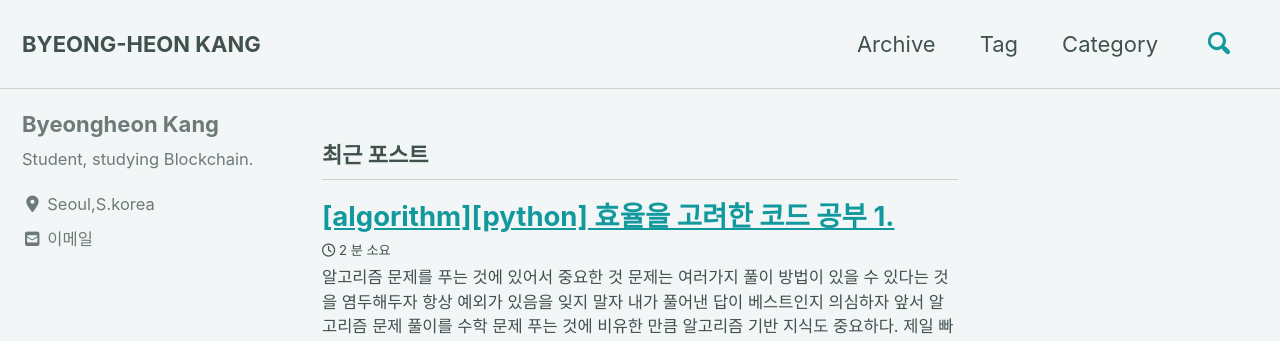
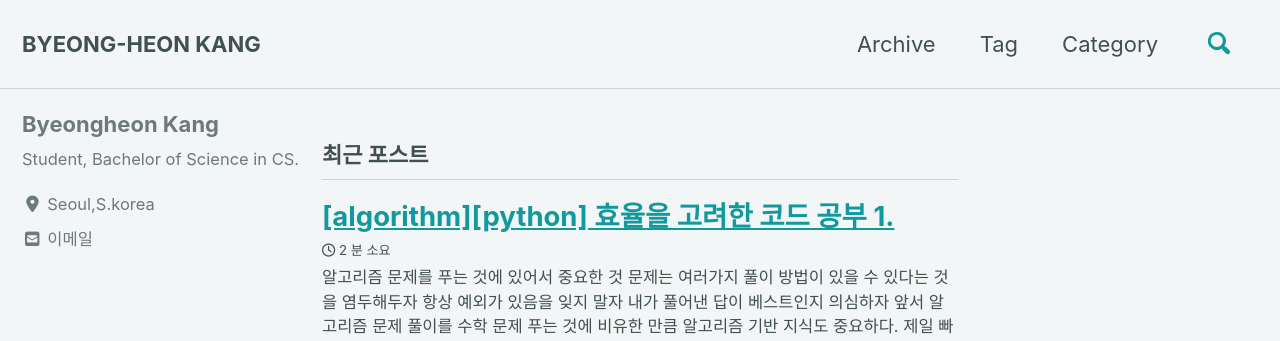
Before and after one commit to devtrail42/devtrail42.github.io, a Jekyll site: the page built from index.html, in a window 1280 px wide. Shown: the top 341 px of the page. Built offline with Jekyll 4.4.1, drawn with Linux system fonts in a browser that asks for light colours; cached includes are drawn as plain includes; nearby versions of some CDN libraries; the list of posts is cut into pages by our own code.

Commit message:
update bio & dependency

```diff
--- a/_config.yml
+++ b/_config.yml
@@ -109,7 +109,7 @@ analytics:
 author:
   name             : "Byeongheon Kang"
   avatar           : # path of avatar image, e.g. "/assets/images/bio-photo.jpg"
-  bio              : "Student, studying Blockchain."
+  bio              : "Student, Bachelor of Science in CS."
   location         : "Seoul,S.korea"
   email            : kbh122369@gmail.com
   links:
--- a/package.json
+++ b/package.json
@@ -23,7 +23,9 @@
   "devDependencies": {
     "npm-run-all": "^4.1.5",
     "onchange": "^5.1.3",
-    "uglify-js": "^3.4.9"
+    "uglify-js": "^3.4.9",
+    "set-value": ">=2.0.1",
+    "mixin-deep": ">=1.3.2"
   },
   "scripts": {
     "uglify": "uglifyjs assets/js/vendor/jquery/jquery-3.4.1.js assets/js/plugins/jquery.fitvids.js assets/js/plugins/jquery.greedy-navigation.js assets/js/plugins/jquery.magnific-popup.js assets/js/plugins/jquery.ba-throttle-debounce.js assets/js/plugins/smooth-scroll.js assets/js/plugins/gumshoe.js assets/js/_main.js -c -m -o assets/js/main.min.js",
```
